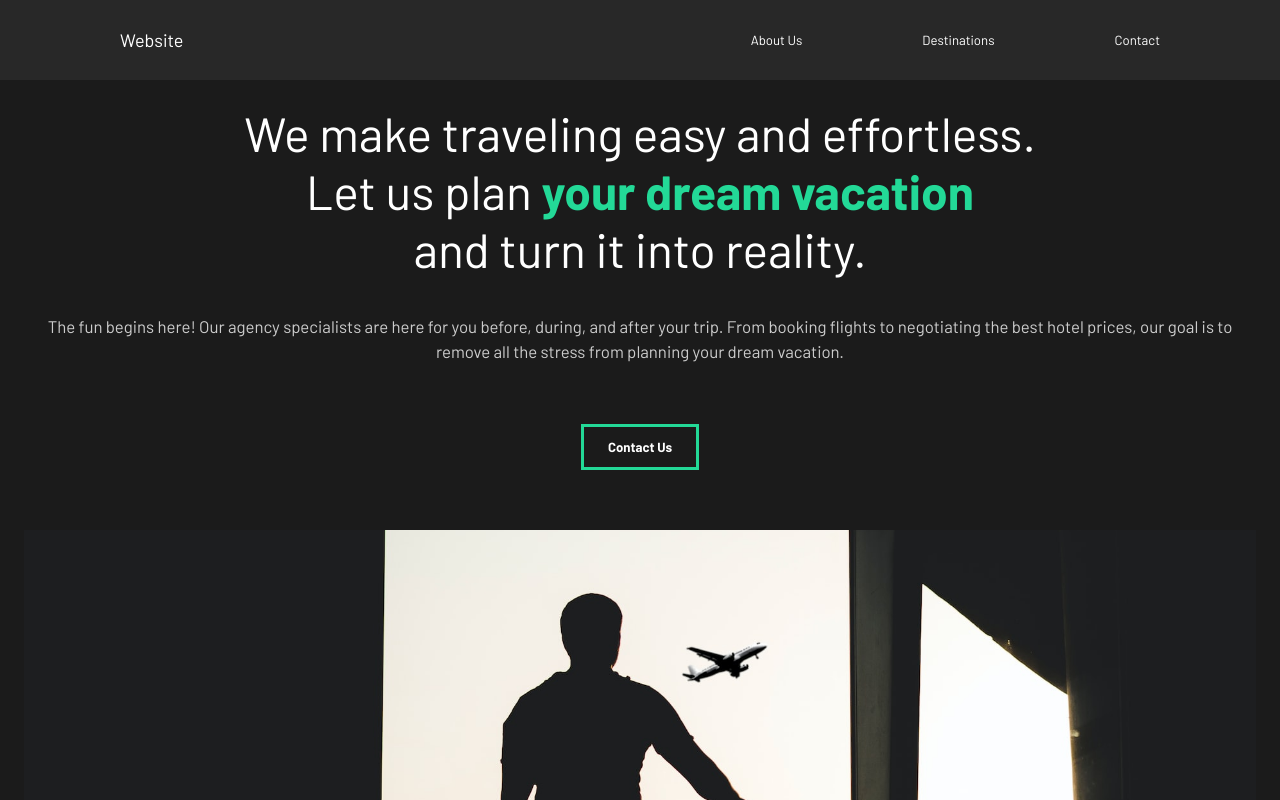
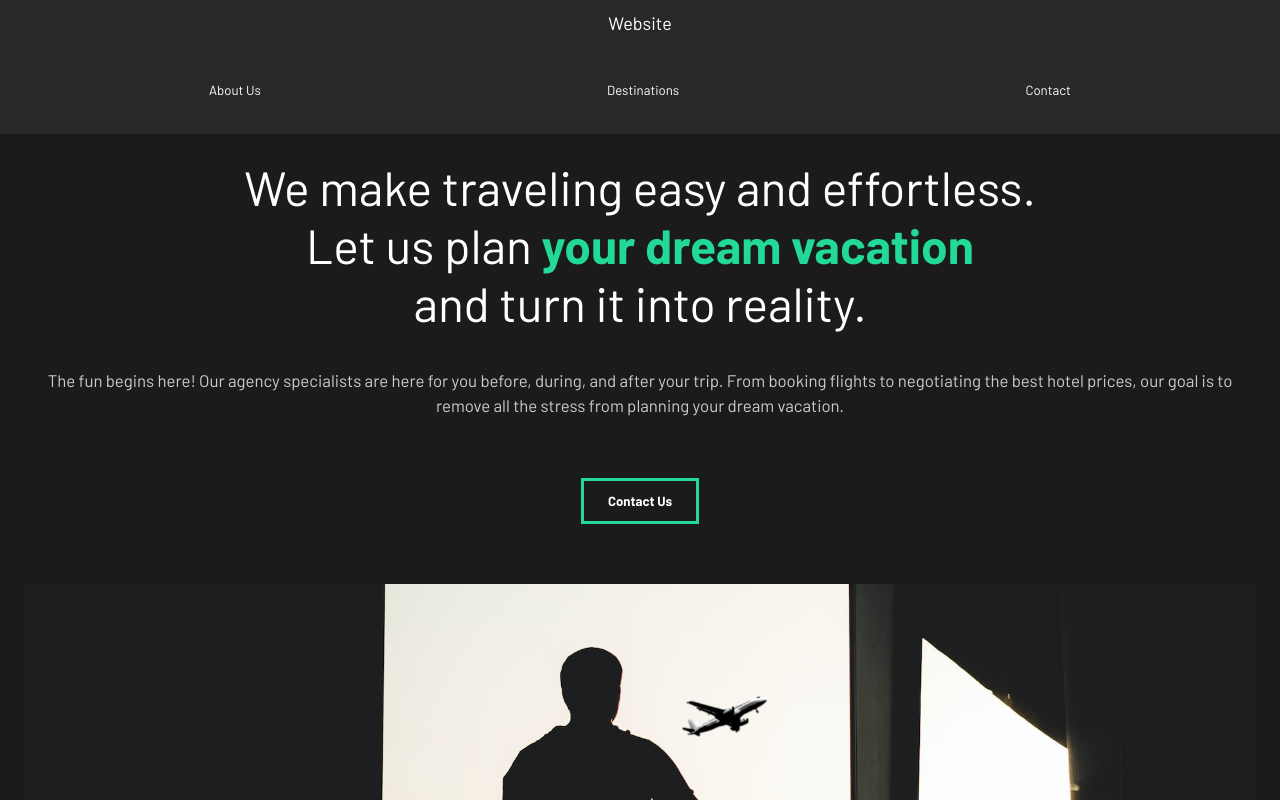
Before and after one commit to johnlombardi389/comp-website, a React (Create React App) app: page / in a window 1280 px wide. Shown: the top 800 px of the page. Built offline with nearby package versions, Linux system fonts and the light colour scheme.

Commit message:
Changed nav link positions for smaller screens

```diff
--- a/src/components/Nav.js
+++ b/src/components/Nav.js
@@ -54,6 +54,22 @@ const StyledNav = styled.nav`
     padding-left: 10rem;
     position: relative;
   }
+  @media (max-width: 1300px) {
+    flex-direction: column;
+    padding: 1rem;
+    #logo {
+      display: inline-block;
+      margin-bottom: 2rem;
+    }
+    ul {
+      padding: 2rem;
+      justify-content: space-around;
+      width: 100%;
+      li {
+        padding: 0;
+      }
+    }
+  }
 `;
 
 export default Nav;
```
